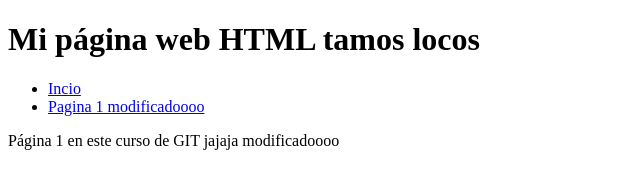
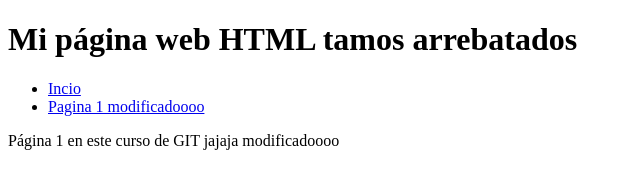
Before and after one commit to junaries/testeando, a plain HTML site: page pagina1.html in a window 1280 px wide. Shown: the whole page, without its empty margins (0-640 px from the left). Drawn offline with Linux system fonts and the light colour scheme.

Commit message:
De nuevo los cambios AIIII

```diff
--- a/pagina1.html
+++ b/pagina1.html
@@ -2,11 +2,11 @@
 <html lang="es">
 	<head>
 		<meta charset="utf-8">
-		<title>Página web HTML tamos locos</title>
+		<title>Página web HTML tamos arrebatados</title>
 	</head>
 
 	<body>
-		<h1>Mi página web HTML tamos locos</h1>
+		<h1>Mi página web HTML tamos arrebatados</h1>
 		<ul>
 			<li><a href="index.html">Incio</a></li>
 			<li><a href="pagina1.html">Pagina 1 modificadoooo</a></li>
```
Also changed, not shown: index.html (+2 -2 lines).
